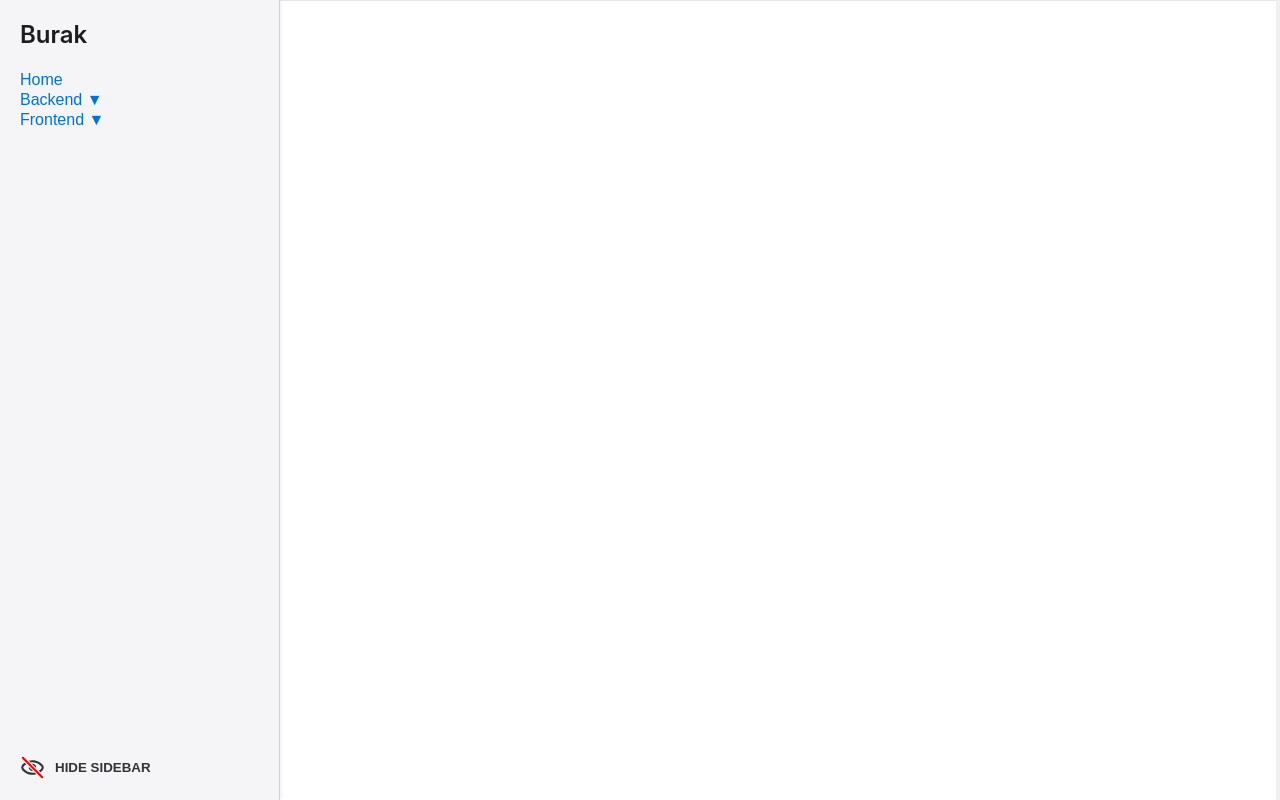
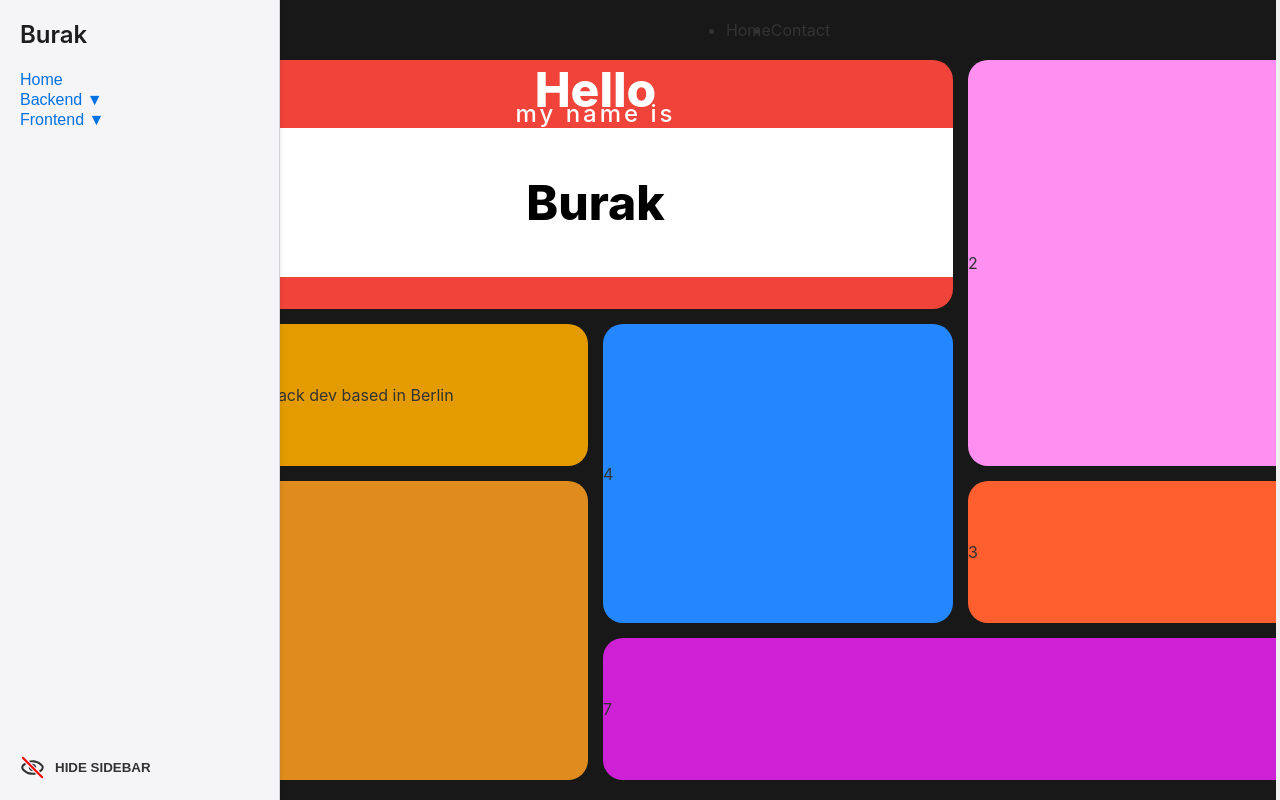
Before and after one commit to BuraYu/portfolioV2, a React (Create React App) app: page / in a window 1280 px wide. Built offline with nearby package versions, Linux system fonts and the light colour scheme.

Commit message:
add bento grid

```diff
--- a/src/App.css
+++ b/src/App.css
@@ -114,6 +114,101 @@ body {
   line-height: 1.6;
 }
 
+/* Main Content */
+
+.main-content-wrapper {
+  background-color: #181818;
+  height: 100vh;
+  display: flex;
+  flex-direction: column;
+  align-items: center;
+  gap: 20px;
+  padding: 20px;
+}
+
+.parent {
+  height: 100%;
+  display: grid;
+  grid-template-columns: repeat(3, 350px);
+  grid-template-rows: 207px, 123px, 148px, 352px;
+  grid-column-gap: 15px;
+  grid-row-gap: 15px;
+}
+
+.bento-box {
+  border-radius: 20px;
+  display: flex;
+  justify-content: start;
+  align-items: center;
+}
+
+.div1 {
+  grid-area: 1 / 1 / 2 / 3;
+  background-color: #f04339;
+  display: flex;
+  flex-direction: column;
+}
+
+.my-name-is-wrapper {
+  gap: -20px;
+  text-align: center;
+}
+
+.div1 h2 {
+  font-size: 3rem;
+  font-weight: 800;
+  color: #ffffff;
+  margin-bottom: -20px;
+}
+
+.div1 h3 {
+  font-size: 1.5rem;
+  font-weight: 500;
+  color: #ffffff;
+  letter-spacing: 3px;
+}
+
+.name_container {
+  width: 100%;
+  height: 60%;
+  background-color: #ffffff;
+  display: flex;
+  justify-content: center;
+  align-items: center;
+}
+
+.name_container h1 {
+  font-size: 3rem;
+  font-weight: 800;
+  color: #000000;
+  text-align: center;
+}
+
+.div2 {
+  grid-area: 1 / 3 / 3 / 4;
+  background-color: #ff8ff1;
+}
+.div3 {
+  grid-area: 3 / 3 / 4 / 4;
+  background-color: #ff5f2f;
+}
+.div4 {
+  grid-area: 2 / 2 / 4 / 3;
+  background-color: #2587ff;
+}
+.div5 {
+  grid-area: 2 / 1 / 3 / 2;
+  background-color: #e39b00;
+}
+.div6 {
+  grid-area: 3 / 1 / 5 / 2;
+  background-color: #df8b1d;
+}
+.div7 {
+  grid-area: 4 / 2 / 5 / 4;
+  background-color: #ce20d4;
+}
+
 /* Sidebar toggle button */
 .hide-sidebar-label {
   position: fixed;
--- a/src/App.js
+++ b/src/App.js
@@ -118,7 +118,6 @@ const App = () => {
             )}
           </div>
         </div>
-
         {/* Main Content */}
         <div className={`main-content ${toggleSidebar ? "active" : "hidden"}`}>
           <Routes>
@@ -144,8 +143,31 @@ const App = () => {
               />
             ))}
           </Routes>
+          {/* Portfolio Page Content */}
+          <div className="main-content-wrapper">
+            <ul style={{ display: "flex" }}>
+              <li>Home</li>
+              <li>Contact</li>
+            </ul>
+            <div class="parent">
+              <div class="div1 bento-box">
+                <div className="my-name-is-wrapper">
+                  <h2>Hello</h2>
+                  <h3>my name is</h3>
+                </div>
+                <div className="name_container">
+                  <h1>Burak</h1>
+                </div>
+              </div>
+              <div class="div2 bento-box">2</div>
+              <div class="div3 bento-box">3</div>
+              <div class="div4 bento-box">4</div>
+              <div class="div5 bento-box">Fullstack dev based in Berlin</div>
+              <div class="div6 bento-box">6</div>
+              <div class="div7 bento-box">7</div>
+            </div>
+          </div>
         </div>
-
         {/* Sidebar Toggle Icon */}
         <button className="sidebar-toggle" onClick={toggleSidebarVisibility}>
           {toggleSidebar ? (
```
